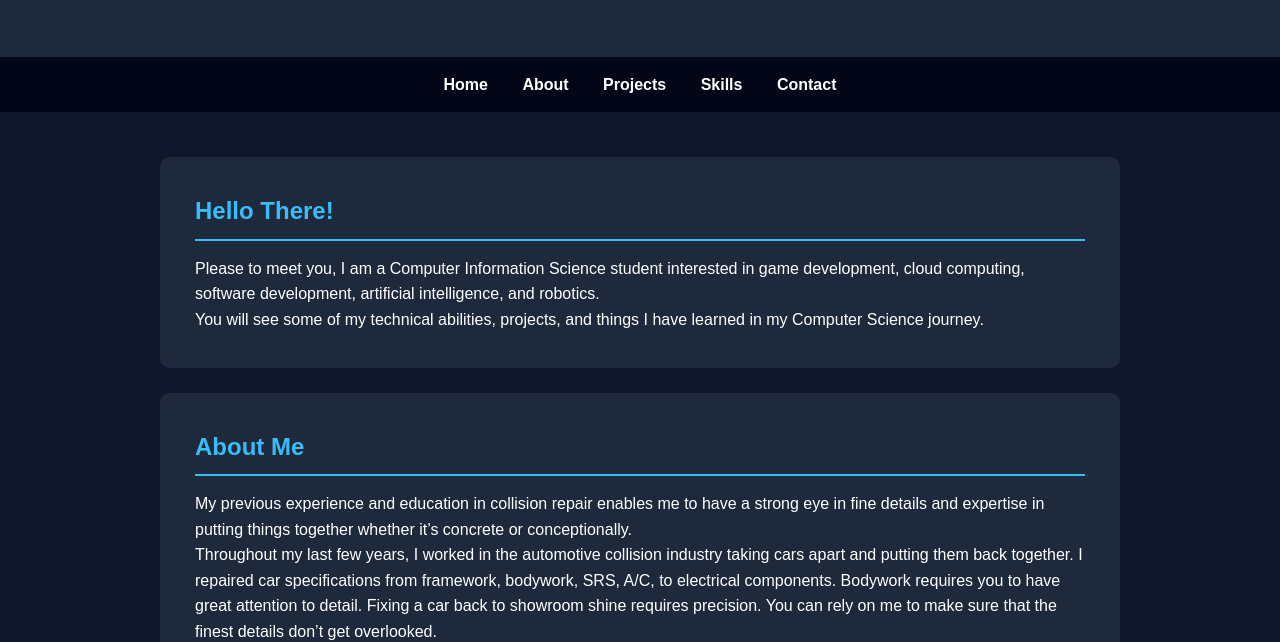
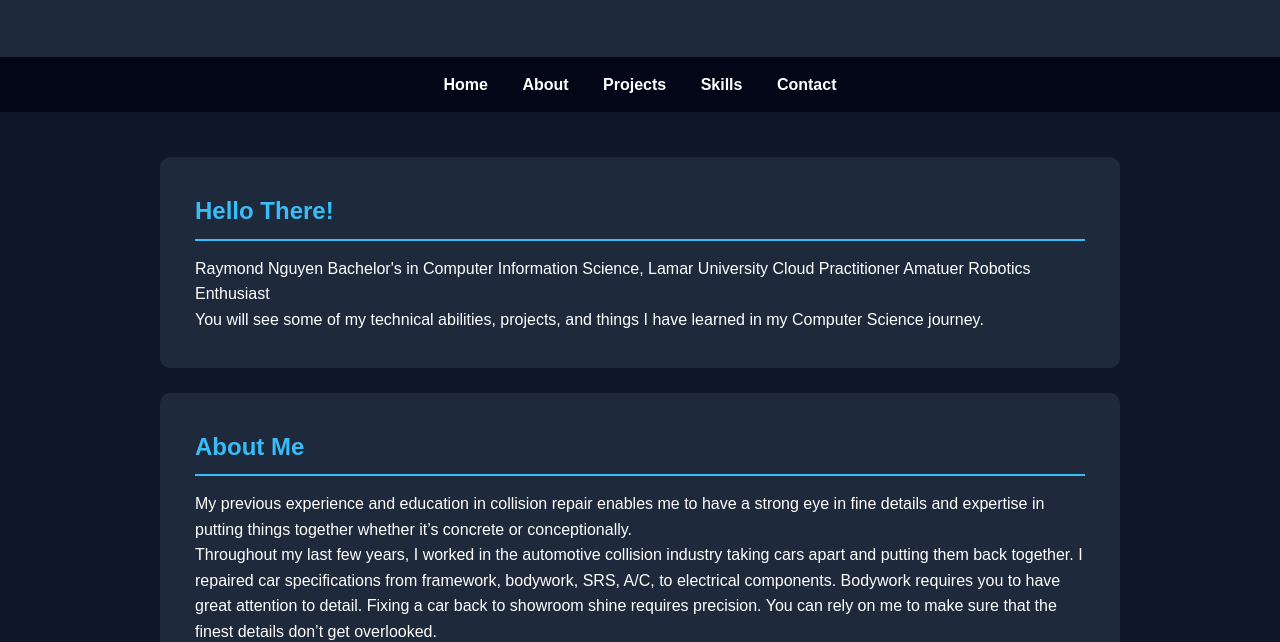
Before and after one commit to rnguyen909/github-portfolio, a plain HTML site: page index.html in a window 1280 px wide. Shown: the part 166-808 px from the top of the page. Drawn offline with Linux system fonts and the light colour scheme.

Commit message:
Revise introduction in index.html
Updated personal introduction in the home section.

```diff
--- a/index.html
+++ b/index.html
@@ -27,9 +27,10 @@
 <section id="home">
     <h2>Hello There!</h2>
     <p>
-        Please to meet you, I am a Computer Information Science student
-        interested in game development, cloud computing, software development,
-        artificial intelligence, and robotics.
+        Raymond Nguyen
+        Bachelor's in Computer Information Science, Lamar University
+        Cloud Practitioner
+        Amatuer Robotics Enthusiast
     </p>
 
     <p>
```
